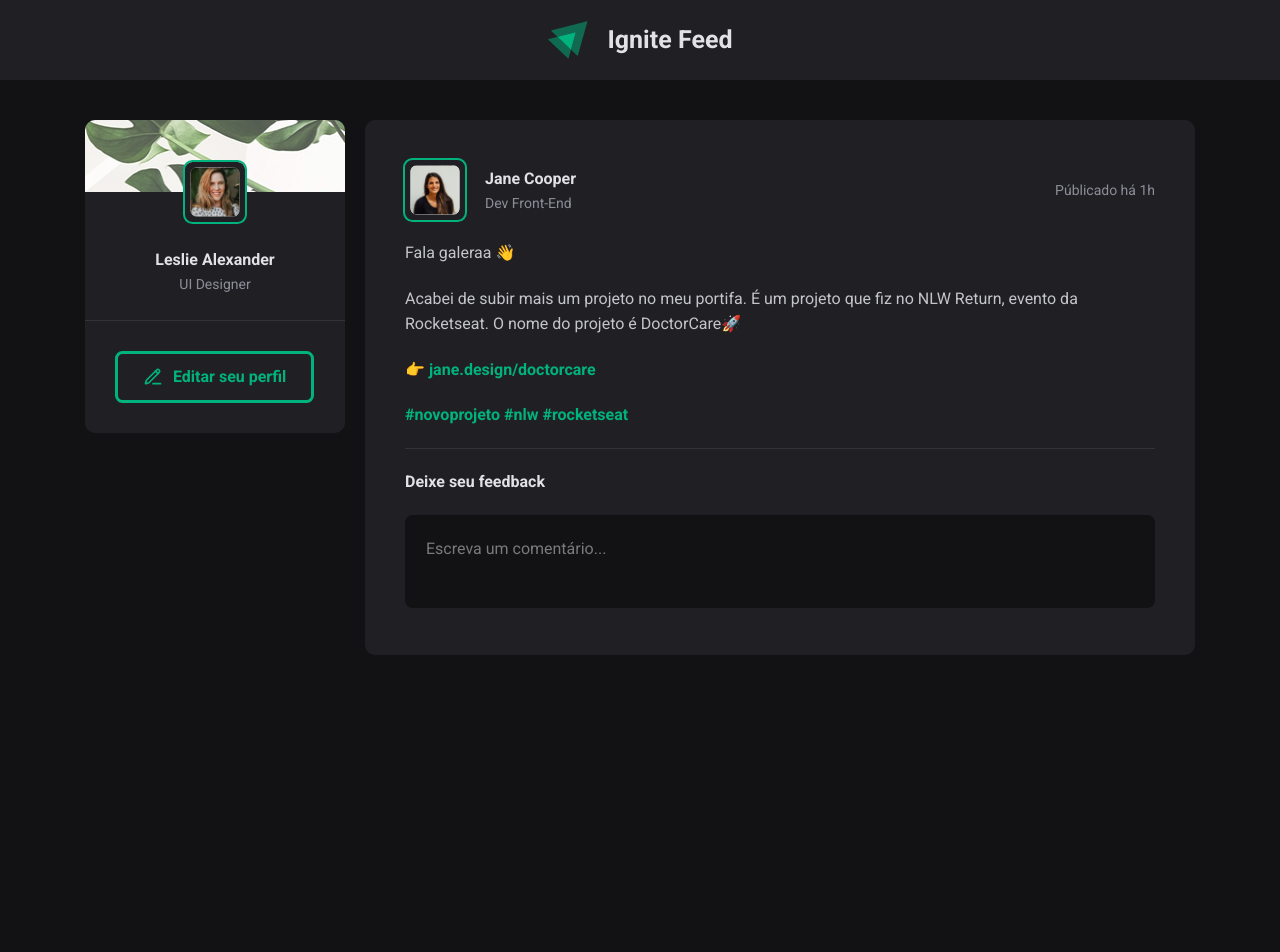
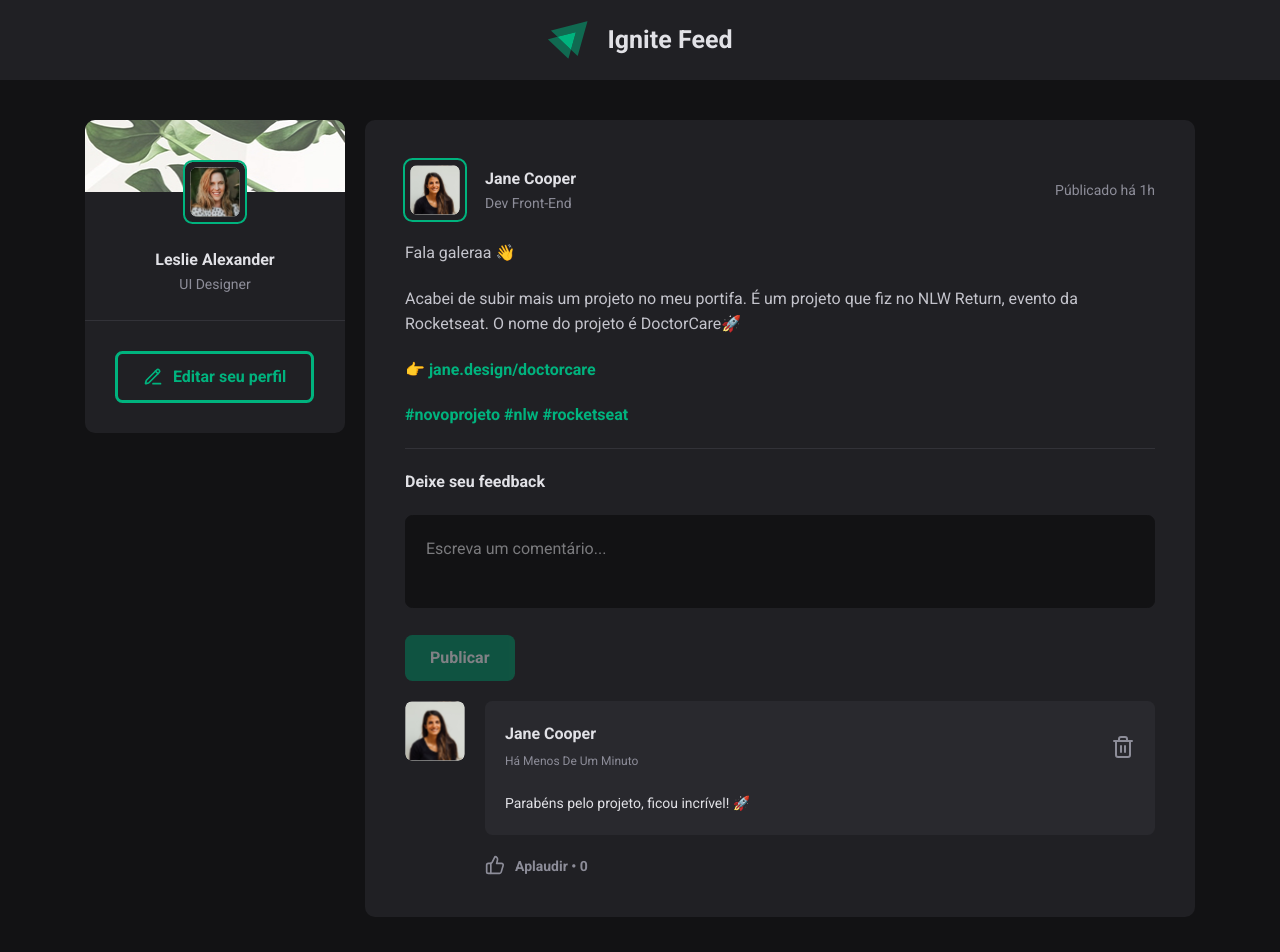
Before and after one commit to theJRodrigues/Ignite-RocketSeat, a React (Vite) app: page / in a window 1280 px wide. Shown: the top 952 px of the page. Before the commit the page ends 800 px from the top, so only its background shows below. Built offline with nearby package versions, Linux system fonts and the light colour scheme.

Commit message:
create a CommentBox Component

```diff
--- a/package.json
+++ b/package.json
@@ -10,11 +10,15 @@
     "preview": "vite preview"
   },
   "dependencies": {
+    "@hookform/resolvers": "^4.1.3",
     "@tailwindcss/vite": "^4.0.9",
+    "date-fns": "^4.1.0",
     "lucide-react": "^0.477.0",
     "react": "^19.0.0",
     "react-dom": "^19.0.0",
-    "tailwindcss": "^4.0.9"
+    "react-hook-form": "^7.54.2",
+    "tailwindcss": "^4.0.9",
+    "zod": "^3.24.2"
   },
   "devDependencies": {
     "@eslint/js": "^9.21.0",
--- /dev/null
+++ b/src/components/CommentBox.tsx
@@ -0,0 +1,58 @@
+import ProfileAvatar from "./ProfileAvatar";
+import imgUrl from "../assets/jane-cooper-avatar.svg";
+import ProfileInfo from "./ProfileInfo";
+import { ptBR } from "date-fns/locale";
+import { format, formatDistanceToNow } from "date-fns";
+import { ThumbsUp, Trash2 } from "lucide-react";
+
+interface NewCommentBoxProps {
+  likes: number;
+  publicationDate: Date;
+}
+
+const CommentBox = ({ publicationDate, likes = 0 }: NewCommentBoxProps) => {
+  const pusblishedAt =
+    publicationDate &&
+    formatDistanceToNow(publicationDate, { locale: ptBR, addSuffix: true });
+  const tiltlePublishedAt =
+    publicationDate &&
+    format(publicationDate, "d 'de' MMMM 'de' yyyy 'às' p", { locale: ptBR });
+
+  return (
+    <article className="flex gap-2">
+      <div>
+        <ProfileAvatar avatarUrl={imgUrl} />
+      </div>
+
+      <div className="w-full space-y-2">
+        <section className="rounded-xl bg-[#29292E] p-2 space-y-2">
+          <header className="flex justify-between items-center">
+            <div>
+              <ProfileInfo name="Jane Cooper" />
+              <time
+                className="capitalize text-sm text-gray-300"
+                title={tiltlePublishedAt}
+              >
+                {pusblishedAt}
+              </time>
+            </div>
+            <button className="text-gray-300 hover:text-danger cursor-pointer">
+              <Trash2 />
+            </button>
+          </header>
+          <main className="text-md text-gray-100">
+            <p>Parabéns pelo projeto, ficou incrível! 🚀</p>
+          </main>
+        </section>
+        <footer className="flex items-center text-gray-300 font-bold text-md ">
+          <button className="flex gap-1 cursor-pointer hover:text-green-light">
+            <ThumbsUp size={20} />
+            Aplaudir • {likes}
+          </button>
+        </footer>
+      </div>
+    </article>
+  );
+};
+
+export default CommentBox;
--- /dev/null
+++ b/src/components/NewCommentForm.tsx
@@ -0,0 +1,49 @@
+import React, { useState, FormEvent, ChangeEvent } from "react";
+import { useForm } from "react-hook-form";
+import { z } from "zod";
+import { zodResolver } from "@hookform/resolvers/zod";
+
+const NewCommentFormSchemma = z.object({
+  newComment: z.string().nonempty("O comentário não pode ser vazio"),
+});
+
+type NewCommentForm = z.infer<typeof NewCommentFormSchemma>;
+
+const NewCommentForm = () => {
+  const {
+    register,
+    handleSubmit,
+    formState: { errors },
+    resetField,
+    watch,
+  } = useForm<NewCommentForm>({
+    resolver: zodResolver(NewCommentFormSchemma),
+  });
+
+  function onSubmit(data: NewCommentForm) {
+    console.log(data.newComment.trim());
+    resetField("newComment");
+  }
+
+  return (
+    <form onSubmit={handleSubmit(onSubmit)} className="">
+      <fieldset>
+        <textarea
+          className="resize-none w-full outline-none bg-gray-700 p-2 rounded-xl border border-gray-700 focus:border-green-light duration-50 "
+          placeholder="Escreva um comentário..."
+          {...register("newComment")}
+        />
+        {errors.newComment && <span>{errors.newComment.message}</span>}
+      </fieldset>
+      <button
+        className="font-bold py-1 px-2.5 rounded-xl bg-green hover:bg-green-light shadow-btn cursor-pointer mt-2 disabled:opacity-50 disabled:cursor-not-allowed"
+        type="submit"
+        disabled={!watch("newComment")}
+      >
+        Publicar
+      </button>
+    </form>
+  );
+};
+
+export default NewCommentForm;
--- a/src/components/Post.tsx
+++ b/src/components/Post.tsx
@@ -3,13 +3,16 @@ import ProfileAvatar from "./ProfileAvatar";
 import ProfileInfo from "./ProfileInfo";
 
 import avatarImg from "../assets/jane-cooper-avatar.svg";
+import NewCommentForm from "./NewCommentForm";
+import CommentBox from "./CommentBox";
 
 const Post = () => {
+  const date = new Date();
   return (
     <article className="w-full max-w-83 bg-gray-600 rounded-2xl p-4">
       <header className="flex items-center gap-2">
         <figure>
-          <ProfileAvatar avatarUrl={avatarImg} />
+          <ProfileAvatar avatarUrl={avatarImg} hasBorder />
         </figure>
         <div className="grow-1">
           <ProfileInfo name="Jane Cooper" role="Dev Front-End" />
@@ -32,10 +35,8 @@ const Post = () => {
       <hr className="w-full text-gray-500" />
       <footer className="space-y-2 mt-2 text-gray-100 text-lg">
         <h2 className=" font-bold ">Deixe seu feedback</h2>
-        <form>
-          <textarea className="peer resize-none w-full outline-none bg-gray-700 p-2 rounded-xl border border-gray-700 focus:border-green-light duration-50" placeholder="Escreva um comentário..."/>
-          <button className="font-bold py-1 cursor-pointer px-2.5 rounded-xl bg-green hover:bg-green-light shadow-btn hidden peer-focus:block mt-2">Publicar</button>
-        </form>
+        <NewCommentForm />
+        <CommentBox publicationDate={date} />
       </footer>
     </article>
   );
--- a/src/components/ProfileAvatar.tsx
+++ b/src/components/ProfileAvatar.tsx
@@ -2,11 +2,15 @@ import React from "react";
 
 interface ProfileAvatarProps {
   avatarUrl: string;
+  hasBorder?: boolean;
 }
 
-const ProfileAvatar = ({ avatarUrl }: ProfileAvatarProps) => {
+const ProfileAvatar = ({ avatarUrl, hasBorder }: ProfileAvatarProps) => {
+
+  const insertBorder = hasBorder && "bg-gray-600 p-0.5 outline-2 outline-green-light";
+
   return (
-    <figure className="size-6 bg-gray-600 p-0.5 outline-2 outline-green-light rounded-xl">
+    <figure className={`size-6 ${insertBorder} rounded-xl`}>
       <img
         src={avatarUrl}
         alt="profile avatar"
--- a/src/components/ProfileCard.tsx
+++ b/src/components/ProfileCard.tsx
@@ -15,7 +15,7 @@ const ProfileCard = () => {
       />
       <div className="text-center -mt-3">
         <figure className="m-auto w-fit relative z-1">
-          <ProfileAvatar avatarUrl={profileImage} />
+          <ProfileAvatar avatarUrl={profileImage} hasBorder/>
         </figure>
 
         <div className="my-2.5">
--- a/src/components/ProfileInfo.tsx
+++ b/src/components/ProfileInfo.tsx
@@ -1,13 +1,12 @@
-import React from "react";
 interface ProfileInfoProps {
   name: string;
-  role: string;
+  role?: string;
 }
-const ProfileInfo = ({ name, role }: ProfileInfoProps) => {
+const ProfileInfo = ({ name, role}: ProfileInfoProps) => {
   return (
     <>
       <h2 className="text-gray-100 font-bold text-lg">{name}</h2>
-      <h3 className="text-gray-300 text-md">{role}</h3>
+      {role && <h3 className="text-gray-300 text-md">{role}</h3>}
     </>
   );
 };
```
Also changed, not shown: 1 other file (tests, documents, lock files or other folders).
